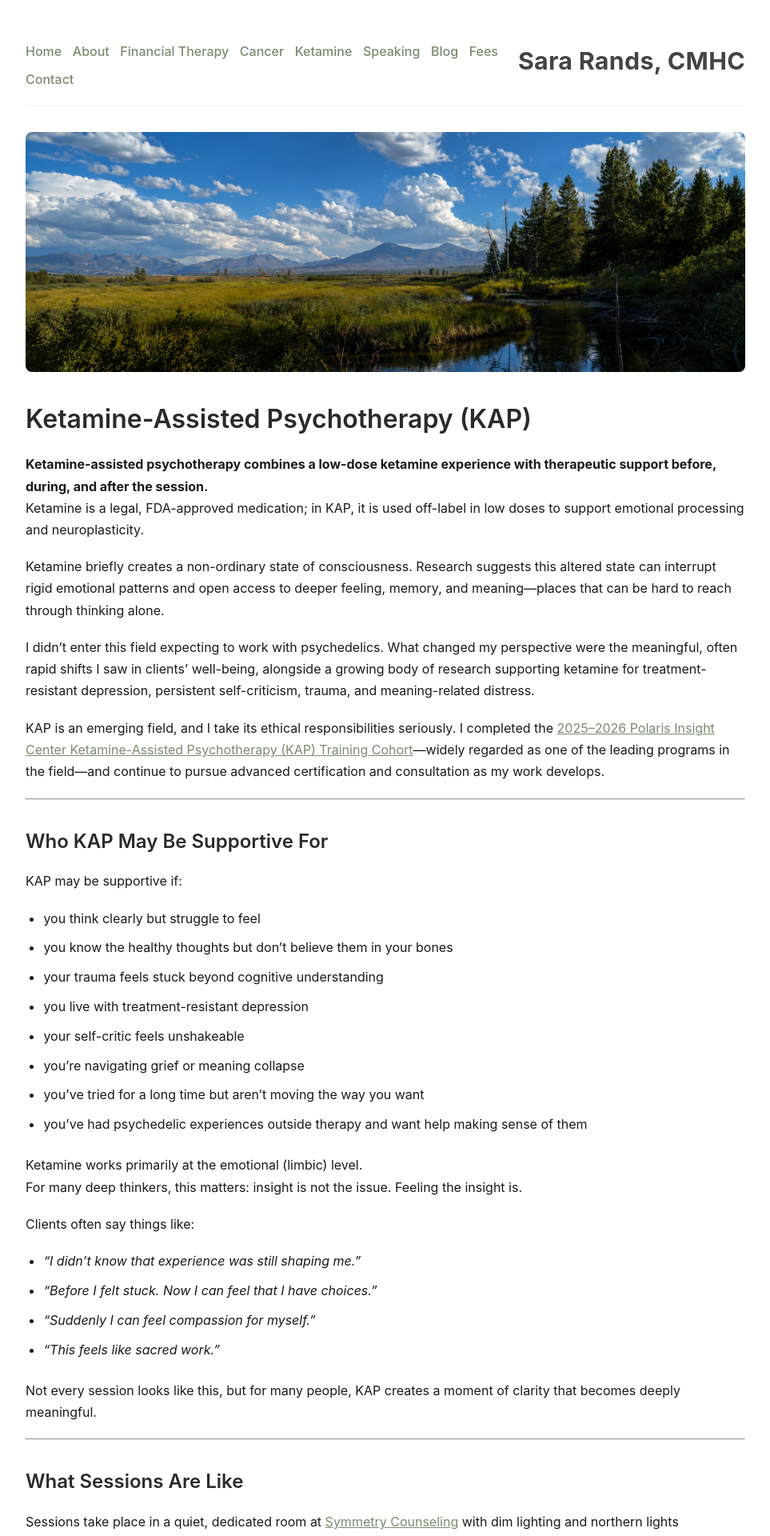
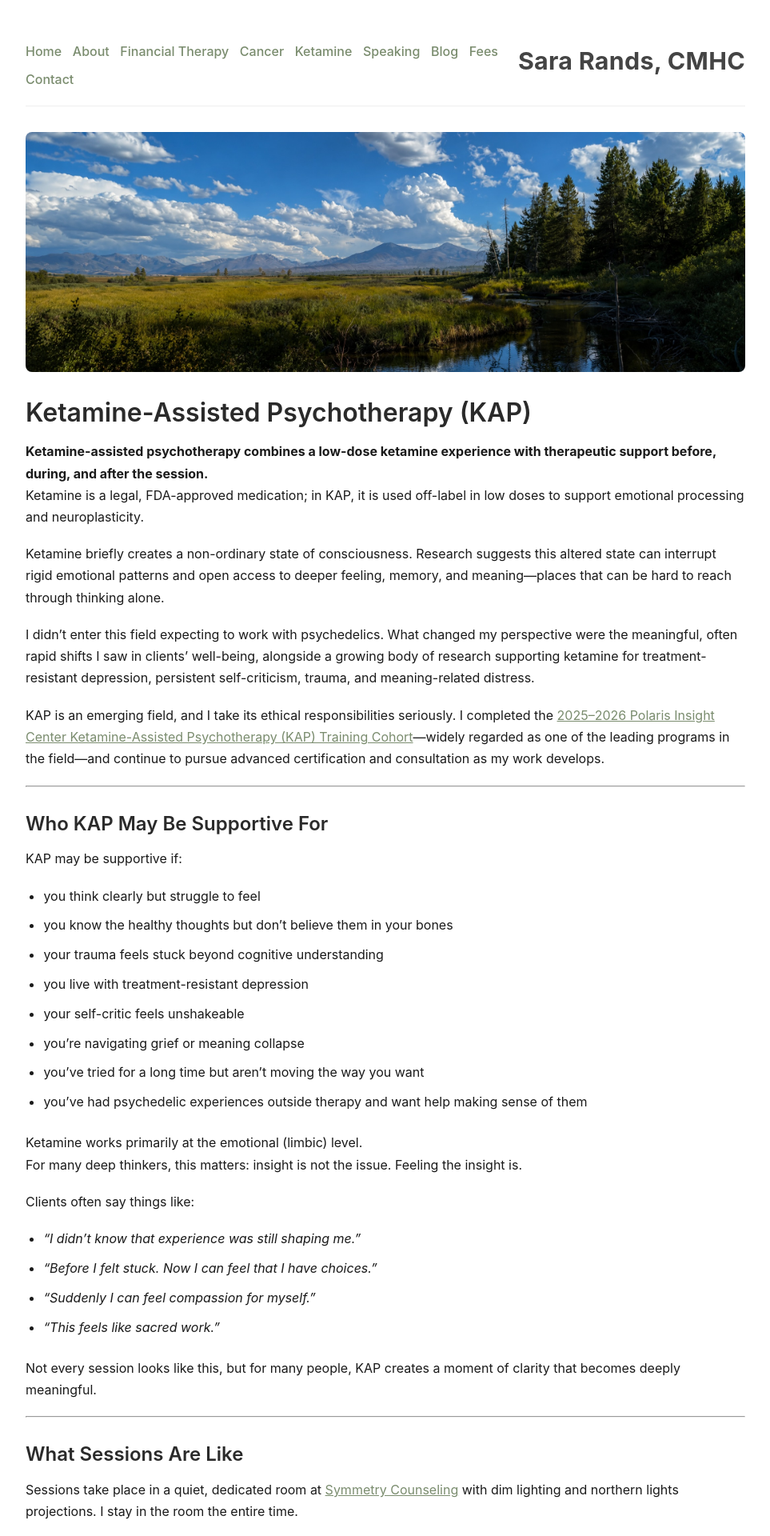
Before and after one commit to SaraRands/sararands-site, a Jekyll site: the page built from kap.md, in a window 1280 px wide. Shown: the top 1920 px of the page at 80% size, without its empty margins (158-1121 px from the left). Built offline with Jekyll 4.4.1, drawn with Linux system fonts in a browser that asks for light colours.

Commit message:
line spacing

```diff
--- a/assets/css/style.css
+++ b/assets/css/style.css
@@ -18,6 +18,7 @@
   color: #2a2a2a;
   margin-top: 2rem;
   margin-bottom: 1rem;
+  line-height: 1.2;
 }
 
 h1 {
@@ -333,3 +334,10 @@
   padding: 0.5rem 1.1rem; border: none; border-radius: 4px;
   background: var(--accent-color); color: #fff; cursor: pointer;
 }
+
+.newsletter-compact {
+  padding: 0.9rem 1.1rem;
+  margin: 2rem 0 1rem;
+}
+.newsletter-compact h3 { font-size: 1rem; margin-bottom: 0.6rem; }
+.newsletter-compact input[type="email"] { max-width: 260px; margin-bottom: 0.5rem; }
```
